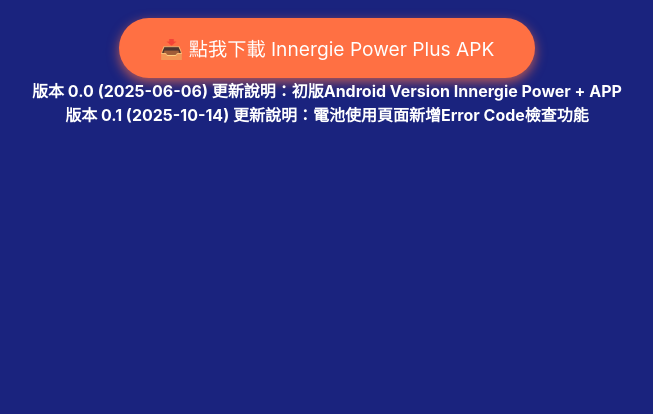
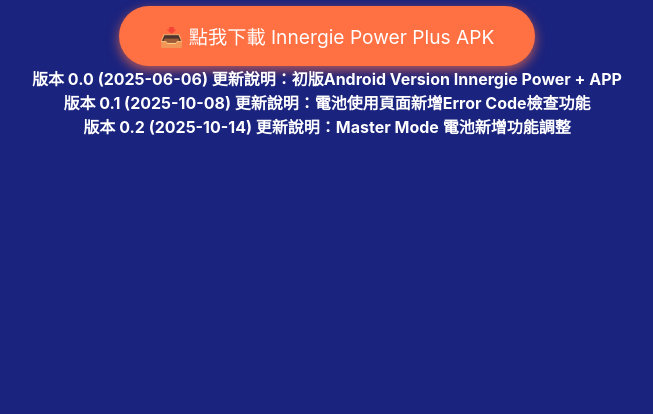
Before and after one commit to Raymond-Wang-delta/Innergie_Power_Plus_Android-, a plain HTML site: page index.html in a window 1280 px wide. Shown: the part 386-800 px from the top of the page, without its empty margins (313-966 px from the left). Drawn offline with Linux system fonts and the light colour scheme.

Commit message:
Release V1.0.2

```diff
--- a/index.html
+++ b/index.html
@@ -39,10 +39,13 @@
 </head>
 <body>
   <h1>Innergie Power+ APK 下載</h1>
-  <a href="innergie_power_plus_V1.apk" class="download-link" download>📥 點我下載 Innergie Power Plus APK</a>
+  <a href="innergie_power_plus_V2.apk" class="download-link" download>
+    📥 點我下載 Innergie Power Plus APK
+  </a>
   <div class="release-notes">
     <strong>版本 0.0 (2025-06-06) 更新說明：初版Android Version Innergie Power + APP</strong><br />
-    <strong>版本 0.1 (2025-10-14) 更新說明：電池使用頁面新增Error Code檢查功能</strong><br />
+    <strong>版本 0.1 (2025-10-08) 更新說明：電池使用頁面新增Error Code檢查功能</strong><br />
+    <strong>版本 0.2 (2025-10-14) 更新說明：Master Mode 電池新增功能調整</strong><br />
   </div>
 </body>
 </html>
```
Also changed, not shown: 1 other file.
